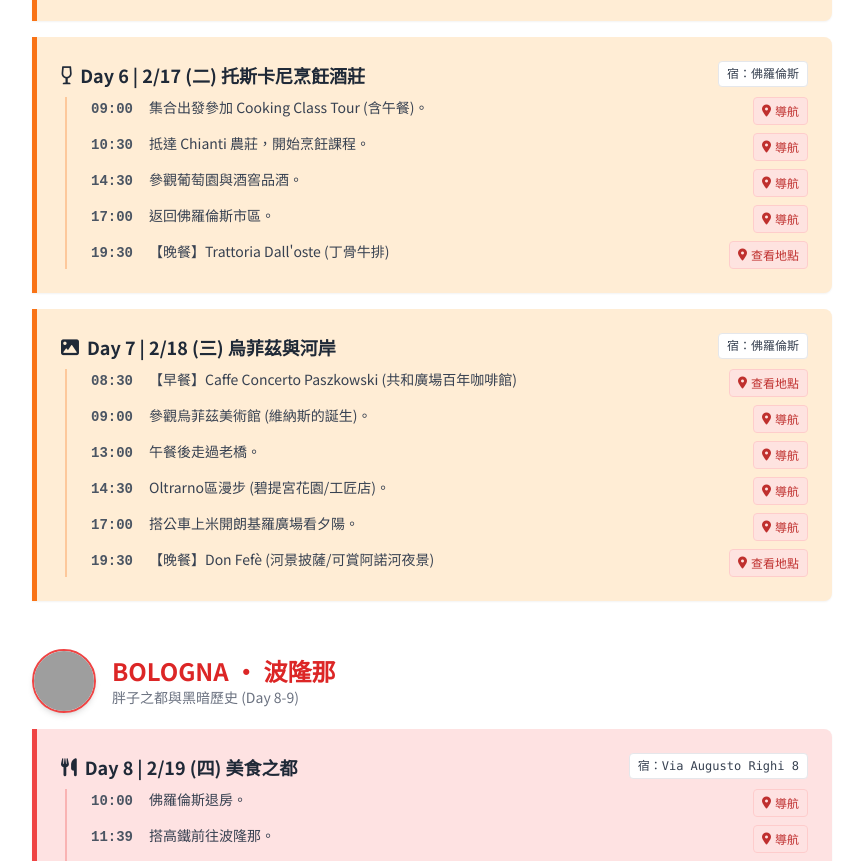
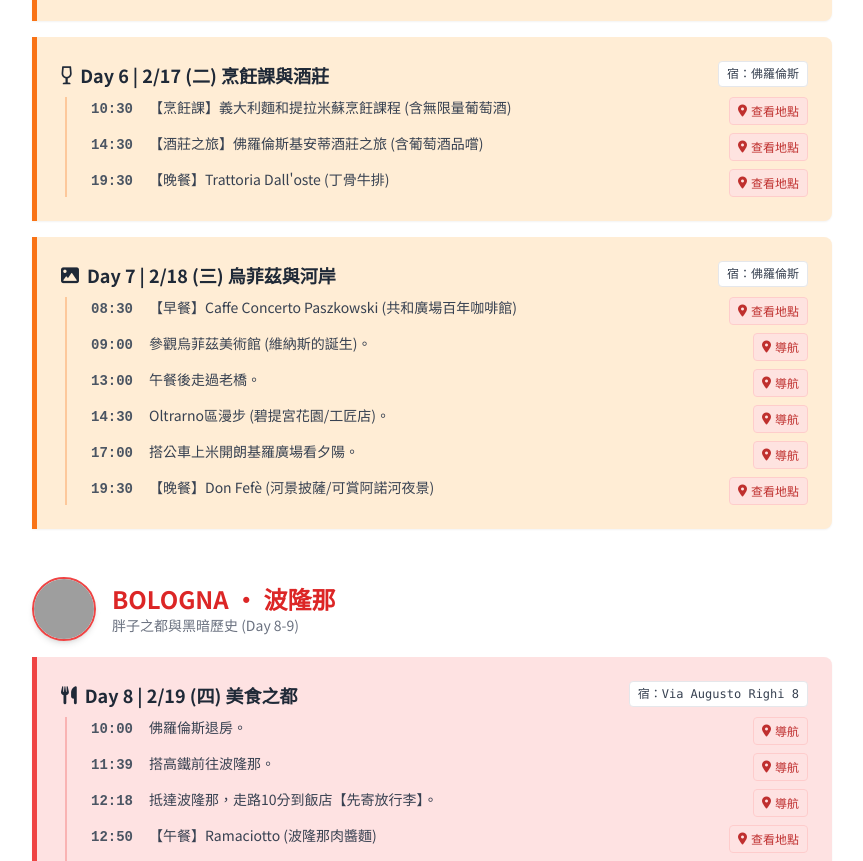
Before and after one commit to NCCUJacky80936/Italy_Trip, a plain HTML site: page index.html in a window 1280 px wide. Shown: the part 3214-4075 px from the top of the page, without its empty margins (208-1071 px from the left). Drawn offline with nearby package versions, Linux system fonts and the light colour scheme; grey boxes are pictures that could not be loaded.

```diff
--- a/index.html
+++ b/index.html
@@ -7,7 +7,6 @@
     <script src="https://cdn.tailwindcss.com"></script>
     <link href="https://cdnjs.cloudflare.com/ajax/libs/font-awesome/6.0.0/css/all.min.css" rel="stylesheet">
     <link href="https://fonts.googleapis.com/css2?family=Noto+Sans+TC:wght@300;400;500;700&display=swap" rel="stylesheet">
-    <!-- Markdown Parser for AI responses -->
     <script src="https://cdn.jsdelivr.net/npm/marked/marked.min.js"></script>
 
     <style>
@@ -192,7 +191,6 @@
 </head>
 <body class="antialiased relative">
 
-    <!-- Floating Buttons -->
     <div class="fixed bottom-8 right-8 z-50 no-print flex flex-col gap-3 items-end">
         <button id="edit-toggle-btn" onclick="toggleEditMode()" class="bg-gray-700 hover:bg-gray-800 text-white font-bold py-3 px-6 rounded-full shadow-lg transition duration-300 flex items-center gap-2 transform hover:scale-105">
             <i class="fas fa-edit"></i> <span id="edit-btn-text">編輯內容</span>
@@ -205,7 +203,6 @@
         </button>
     </div>
 
-    <!-- Gemini Chat Widget -->
     <div id="chat-widget" class="fixed bottom-24 right-8 w-96 h-[500px] bg-white rounded-2xl shadow-2xl flex flex-col hidden no-print border border-gray-200 overflow-hidden transform origin-bottom-right transition-all duration-300 scale-95 opacity-0">
         <div class="bg-gradient-to-r from-purple-600 to-indigo-600 p-4 flex justify-between items-center text-white">
             <div class="flex items-center gap-2">
@@ -240,10 +237,8 @@
         </div>
     </div>
 
-    <!-- Main Container -->
     <div class="max-w-4xl mx-auto bg-white shadow-xl min-h-screen flex flex-col" id="print-area">
 
-        <!-- Cover Page -->
         <div class="hero-bg h-[500px] flex flex-col justify-center items-center text-white text-center p-8 relative flex-shrink-0">
             <div class="absolute top-0 left-0 w-full h-full bg-black opacity-20"></div>
             <div class="relative z-10">
@@ -259,7 +254,6 @@
             </div>
         </div>
 
-        <!-- Tab Navigation (Screen Only) -->
         <div class="bg-white border-b border-gray-200 nav-tabs-container no-print sticky top-0 z-40 shadow-sm">
             <div class="flex justify-center">
                 <div class="nav-tab active" onclick="switchTab('itinerary')" id="tab-itinerary">
@@ -271,9 +265,7 @@
             </div>
         </div>
 
-        <!-- View: Itinerary -->
         <div id="view-itinerary" class="flex-1">
-            <!-- Section 2: Transport -->
             <div class="p-8 md:p-12 border-b border-gray-200 bg-gray-50">
                 <h2 class="text-2xl font-bold text-gray-800 mb-6 border-l-4 border-red-600 pl-3">🚄 交通攻略表</h2>
                 <div class="overflow-x-auto">
@@ -287,18 +279,15 @@
                             </tr>
                         </thead>
                         <tbody class="text-sm" id="transport-body">
-                            <!-- Transport rows generated by JS -->
-                        </tbody>
+                            </tbody>
                     </table>
                 </div>
             </div>
 
-            <!-- Section 3: Itinerary -->
             <div class="p-8 md:p-12">
                 <h2 class="text-2xl font-bold text-gray-800 mb-8 text-center uppercase tracking-widest">Daily Itinerary • 每日行程</h2>
                 <div id="itinerary-container">
-                    <!-- Itinerary content will be injected here by JavaScript -->
-                </div>
+                    </div>
 
                 <div class="text-center mt-8 edit-controls">
                     <button onclick="addNewCityBlock()" class="bg-gray-200 hover:bg-gray-300 text-gray-700 font-bold py-2 px-4 rounded border border-gray-300 flex items-center mx-auto gap-2">
@@ -308,13 +297,11 @@
             </div>
         </div>
 
-        <!-- View: Luggage Checklist -->
         <div id="view-luggage" class="flex-1 hidden">
             <div class="p-8 md:p-12 bg-white min-h-[500px]">
                 <h2 class="text-2xl font-bold text-gray-800 mb-6 border-l-4 border-green-600 pl-3 tab-header-print">🧳 行李檢查清單 (冬季義大利版)</h2>
                 <div class="grid grid-cols-1 md:grid-cols-2 gap-8" id="luggage-container">
-                    <!-- Luggage items injected by JS -->
-                </div>
+                    </div>
                 <div class="mt-8 text-center edit-controls">
                     <button onclick="addLuggageCategory()" class="bg-blue-100 hover:bg-blue-200 text-blue-700 font-bold py-2 px-4 rounded border border-blue-300 inline-flex items-center gap-2">
                         <i class="fas fa-folder-plus"></i> 新增分類
@@ -323,14 +310,12 @@
             </div>
         </div>
 
-        <!-- Section 4: Footer -->
         <div class="bg-gray-800 text-gray-300 p-8 text-center text-sm page-break mt-auto">
             <p class="mb-2"><i class="fas fa-exclamation-triangle text-yellow-500"></i> <strong>重要提醒：</strong> 扒手猖獗，請隨時注意財物安全。</p>
             <p>© 2026 Italy Family Trip Guidebook</p>
         </div>
     </div>
 
-    <!-- DATA & LOGIC -->
     <script>
         // --- 1. Initial Data Structure ---
         const defaultData = {
@@ -458,14 +443,12 @@
                             ]
                         },
                         {
-                            title: "Day 6 | 2/17 (二) 托斯卡尼烹飪酒莊",
+                            title: "Day 6 | 2/17 (二) 烹飪課與酒莊",
                             icon: "fa-wine-glass-alt",
                             stay: "宿：佛羅倫斯",
                             activities: [
-                                { time: "09:00", content: "集合出發參加 Cooking Class Tour (含午餐)。" },
-                                { time: "10:30", content: "抵達 Chianti 農莊，開始烹飪課程。" },
-                                { time: "14:30", content: "參觀葡萄園與酒窖品酒。" },
-                                { time: "17:00", content: "返回佛羅倫斯市區。" },
+                                { time: "10:30", content: "【烹飪課】義大利麵和提拉米蘇烹飪課程 (含無限量葡萄酒)", customUrl: "https://maps.app.goo.gl/72pn7aHHVcKV9bnm9" },
+                                { time: "14:30", content: "【酒莊之旅】佛羅倫斯基安蒂酒莊之旅 (含葡萄酒品嚐)", customUrl: "https://maps.app.goo.gl/YXuZAdbQKwFBTwrVA" },
                                 { time: "19:30", content: "【晚餐】Trattoria Dall'oste (丁骨牛排)", customUrl: "https://maps.app.goo.gl/knwUshTANZaH1jBcA" }
                             ]
                         },
@@ -597,8 +580,8 @@
         let isEditing = false;
 
         function initApp() {
-            // Version key updated to v16 to force new data load
-            const savedData = localStorage.getItem('italyTripData_v16');
+            // Version key updated to v17 to force new data load
+            const savedData = localStorage.getItem('italyTripData_v17');
             if (savedData) {
                 appData = JSON.parse(savedData);
                 if(!appData.luggage) {
@@ -612,7 +595,7 @@
         }
 
         function saveData() {
-            localStorage.setItem('italyTripData_v16', JSON.stringify(appData));
+            localStorage.setItem('italyTripData_v17', JSON.stringify(appData));
         }
 
         function toggleEditMode() {
@@ -736,7 +719,7 @@
 
             const query = encodeURIComponent(`${queryTerm}, ${targetCity}, Italy`);
 
-            return `https://www.google.com/maps/dir/?api=1&destination=${query}`;
+            return `https://www.google.com/maps/search/?api=1&query=${query}`;
         }
 
         function renderTransport() {
@@ -784,7 +767,6 @@
 
                 return `
                 <div class="mb-12 group/block">
-                    <!-- Block Header -->
                     <div class="flex items-center mb-4 relative">
                          ${isEditing ? `<button onclick="removeCityBlock(${blockIndex})" class="absolute -left-10 top-2 text-red-500 hover:bg-red-100 p-2 rounded-full"><i class="fas fa-trash-alt"></i></button>` : ''}
 
@@ -799,7 +781,6 @@
                         </div>
                     </div>
 
-                    <!-- Days Loop -->
                     ${block.days.map((day, dayIndex) => `
                         <div class="${block.theme} p-6 rounded-r-lg mb-4 shadow-sm relative group/day">
 
@@ -1058,7 +1039,7 @@
                 // Prepare context from current edited itinerary
                 const currentItineraryText = JSON.stringify(appData.itinerary);
 
-                const response = await fetch(`https://generativelanguage.googleapis.com/v1beta/models/gemini-2.5-flash-preview-09-2025:generateContent?key=${apiKey}`, {
+                const response = await fetch(`https://generativelanguage.googleapis.com/v1beta/models/gemini-2.0-flash-exp:generateContent?key=${apiKey}`, {
                     method: 'POST',
                     headers: { 'Content-Type': 'application/json' },
                     body: JSON.stringify({
```
